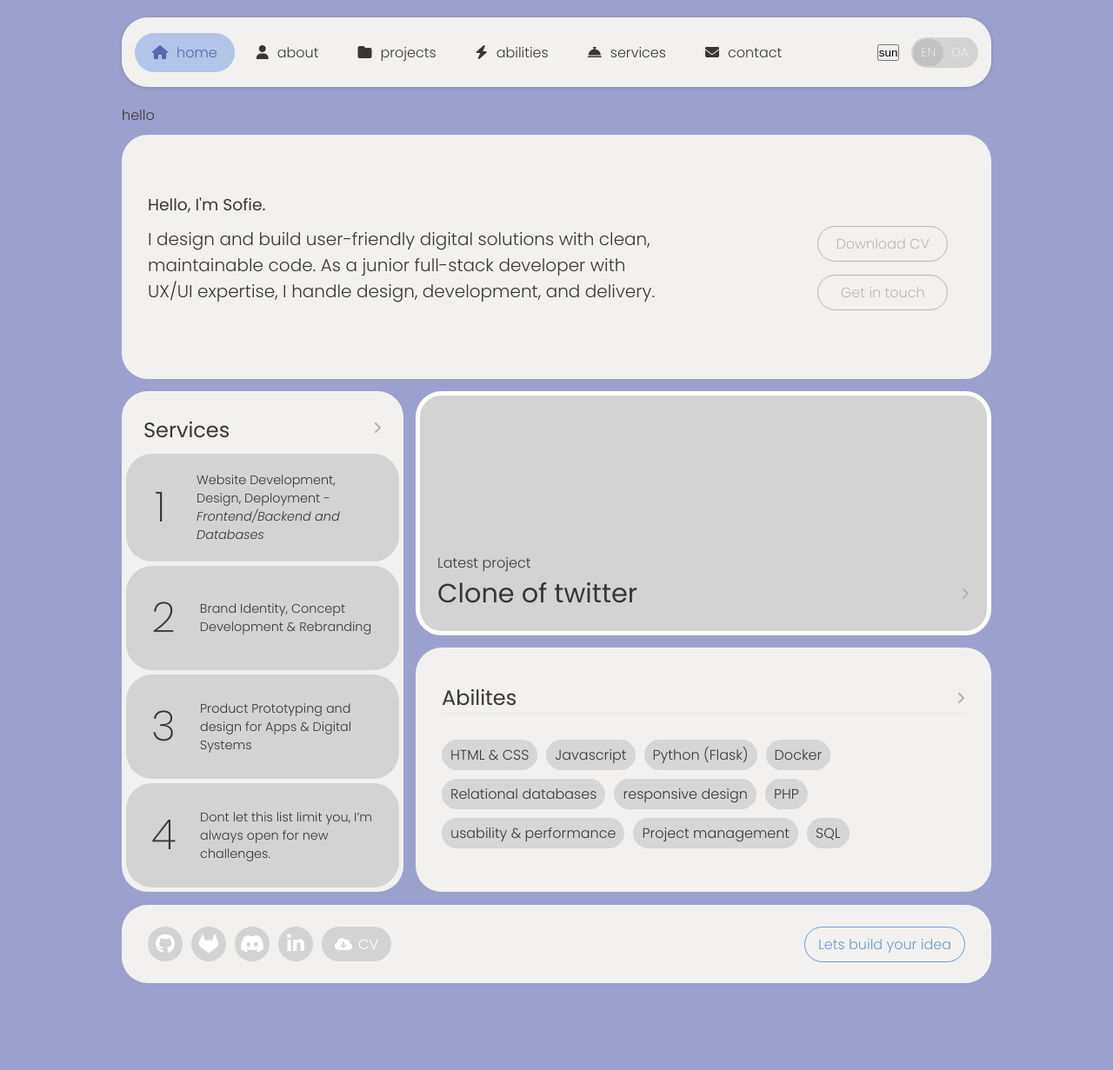
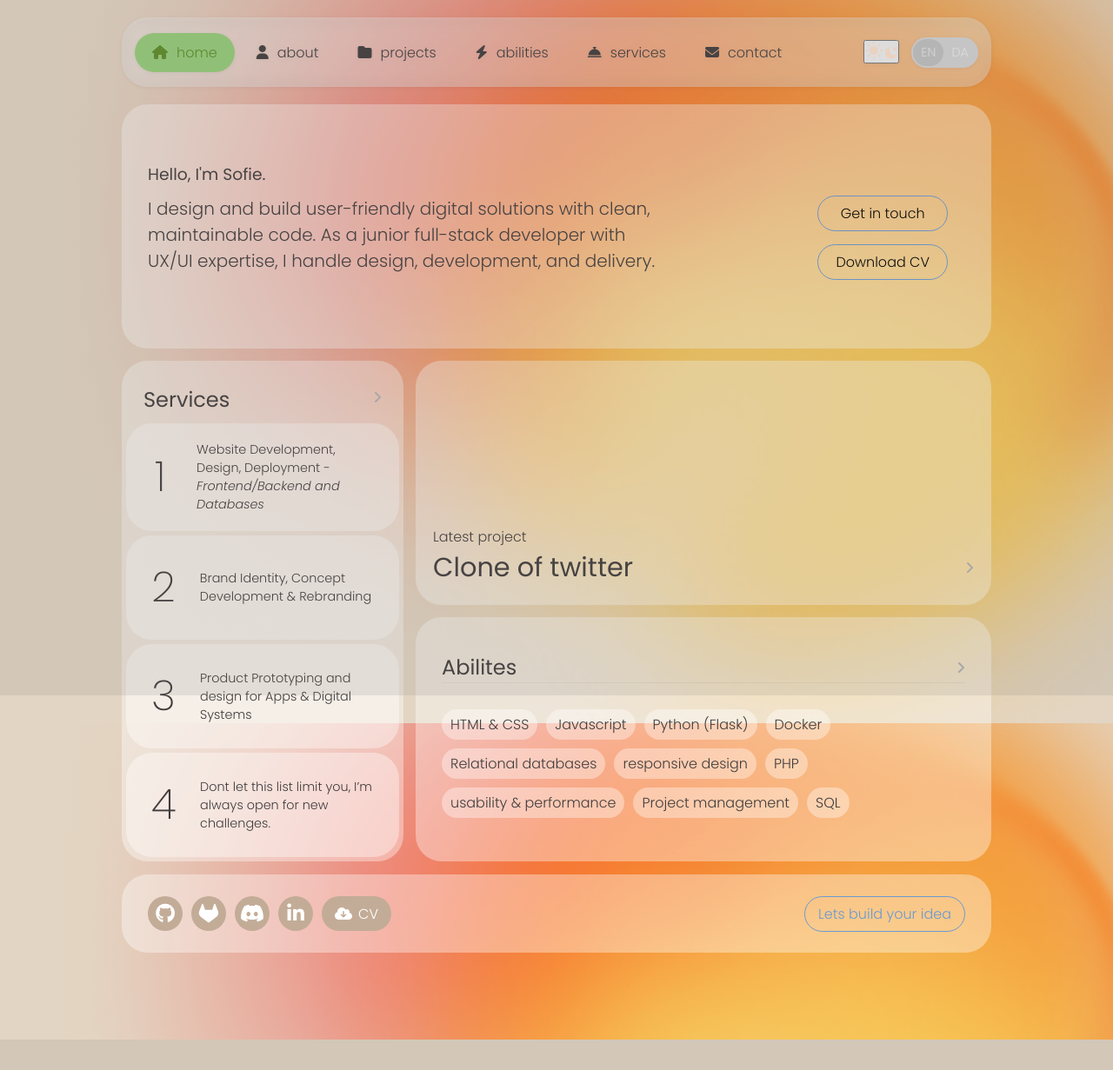
Before and after one commit to Sofieolsenn/sofie-portfolio, a Flask app: page / in a window 1280 px wide. Shown: the whole page at 87% size. After the commit the page ends 1196 px from the top, so only its background shows below. Run offline with Flask 3, Linux system fonts and the light colour scheme.

Commit message:
colors / styling done

```diff
--- a/static/styles.css
+++ b/static/styles.css
@@ -17,7 +17,29 @@ body {
     font-family: var(--main-font);
     background-color: var(--bg-color);
     color: var(--text-color);
+    background-image: url("/static/img/test.png");
+    background-repeat: no-repeat;
+    background-position: center;
+    background-size: cover;
+    background-attachment: fixed;
 }
+
+.noise-overlay {
+    position: fixed;
+    inset: 0;              /* shorthand for top:0; right:0; bottom:0; left:0 */
+    width: 100vw;
+    height: 100vh;
+    opacity: 0.6;         /* adjust to taste */
+    pointer-events: none;  /* allows clicking through */
+    z-index: 9999;         /* above everything visually */
+}
+
+.noise-overlay img {
+    width: 100%;
+    height: 100%;
+    object-fit: cover;     /* ensures full coverage */
+}
+
 
 main {
     max-width: 1000px;
@@ -45,6 +67,19 @@ a {
     }
 }
 
+/* === btns === */
+.primary-cta-btn {
+    background-color: rgba(134, 155, 186, 0.73);
+}
+
+.secondary-cta-btn {
+    border: 1px solid var(--a-color);
+    color: var(--a-color);
+    font-size: var(--font-size-p);
+    padding: 7px 20px;
+    border-radius: 100px;
+}
+
 /* navigation */
 .primary-nav {
     width: 100%;
@@ -55,6 +90,9 @@ a {
     font-size: 0.9rem;
     position: sticky;
     top: 0;
+
+    backdrop-filter: blur(10px);
+    -webkit-backdrop-filter: blur(10px); /* Safari support */
     filter: drop-shadow(0 1px 2px rgba(0, 0, 0, 0.15));
 
     .sun-en-da {
@@ -63,6 +101,7 @@ a {
         margin: 0;
         padding: 0;
     }
+
 
     ul{
         list-style: none;
@@ -211,7 +250,7 @@ footer {
             width: 40px;
             height: 40px;
             border-radius: 50%;        /* perfect circle */
-            background-color: lightgray;
+            background-color: rgb(195, 172, 151);
             text-decoration: none;
             color: white;
 
@@ -309,8 +348,6 @@ footer {
                 gap: 15px;
 
                 a {
-                    border: 1px solid rgb(184, 184, 184);
-                    color:  rgb(184, 184, 184);
                     text-decoration: none;
                     padding: 5px 10px;
                     border-radius: 100px;
@@ -324,8 +361,7 @@ footer {
 
     .home-project {
         grid-area: project;
-        background-color: lightgray;
-        border: 5px solid white;
+        background-color: var(--box-color);
         min-height: 200px;
         padding: 10px 20px 20px 20px;
         display: flex;
@@ -384,7 +420,7 @@ footer {
             gap: 5px;
 
             section {
-                background-color: lightgray;
+                background-color: var(--box-color-accent);
                 min-height: 120px;
                 border-radius: 30px;
                 padding: 20px;
--- a/static/variables.css
+++ b/static/variables.css
@@ -12,25 +12,44 @@
     --font-size-h3: clamp(1.125rem, 1.25rem, 1.5rem); /* ~18–24px */
 
     /*colors*/
-    --bg-color: rgb(155, 160, 206);
-    --box-color: rgb(242, 241, 239);
+    /* light theme (day) */
+    --bg-color: #dadada;
+    --box-color: #ffffff5e;
+    --box-color-accent: #ffffff5e;
     --bg-accent-color: lightgrey;
 
-    --active-box-color: #b2c4e7;
-    --active-text-color: #5866b3;
+    --active-box-color: #96cd79;
+    --active-text-color:#5c8c26;
     --nav-text-color: gray;
 
-    --text-color: #3a3636;
+    --text-color: #413c3c;
     --text-accent-color: #7D6464;
     --a-color: #6B99D2;
     --a-hover-color: #3264d9;
     --border-color: rgba(0, 0, 0, 0.046);
 
 
-    --frontend-color: #d6d6d6;
-    --backend-color: #d6d6d6;
-    --other-color: #d6d6d6;
+    --frontend-color: #ffffff5e;
+    --backend-color:#ffffff5e;
+    --other-color:#ffffff5e;
 }
 
-[data-theme="dark"] {
-  }
+/* [data-theme="dark"] {
+    --bg-color: #111827;
+    --box-color: #1f2933;
+    --bg-accent-color: #0b1120;
+
+    --active-box-color: #374151;
+    --active-text-color: #e5e7eb;
+    --nav-text-color: #9ca3af;
+
+    --text-color: #e5e7eb;
+    --text-accent-color: #fbbf24;
+    --a-color: #60a5fa;
+    --a-hover-color: #3b82f6;
+    --border-color: rgba(255, 255, 255, 0.08);
+
+    --frontend-color: #4b5563;
+    --backend-color: #374151;
+    --other-color: #6b21a8;
+} */
--- a/templates/___light_dark_btn.html
+++ b/templates/___light_dark_btn.html
@@ -1 +1,23 @@
-<button>sun</button>
+<li class="theme-toggle">
+    <button
+        type="button"
+        id="theme-toggle-btn"
+        class="theme-toggle-btn"
+        aria-label="Toggle light and dark mode"
+    >
+        <span class="theme-toggle-track">
+            <span class="theme-toggle-thumb">
+                <img
+                    src="{{ url_for('static', filename='img/sun.svg') }}"
+                    alt="Light mode"
+                    class="theme-icon theme-icon-sun"
+                >
+                <img
+                    src="{{ url_for('static', filename='img/moon.svg') }}"
+                    alt="Dark mode"
+                    class="theme-icon theme-icon-moon"
+                >
+            </span>
+        </span>
+    </button>
+</li>
--- a/templates/_home.html
+++ b/templates/_home.html
@@ -4,8 +4,8 @@
         <div class="home-about-content">
             <p>I design and build user-friendly digital solutions with clean, maintainable code. As a junior full-stack developer with UX/UI expertise, I handle design, development, and delivery.</p>
             <div class="home-about-content-link">
-                <a href="#">Download CV</a>
-                <a href="#">Get in touch</a>
+                <a class="secondary-cta-btn" href="#">Get in touch</a>
+                <a class="secondary-cta-btn" href="#">Download CV</a>
             </div>
         </div>
             <!-- <a href="/contact" mix-get mix-target="#SPA-container"><span class="nav-contact">Lets create something together.</span></a> -->
--- a/templates/index.html
+++ b/templates/index.html
@@ -10,9 +10,11 @@
     <title>Document</title>
 </head>
 <body>
+    <div class="noise-overlay">
+        <img src="/static/img/noise.svg" alt="" loading="lazy">
+    </div>
     <main>
         {% include "_nav.html" %}
-        <p>{{ x.lans("hi") }}</p>
         <div id="SPA-container">
             {% include "_home.html" %}
         </div>
```
Also changed, not shown: static/img/mesh.svg (deleted), static/img/test.png (added), static/script.js (line endings or trailing spaces).
